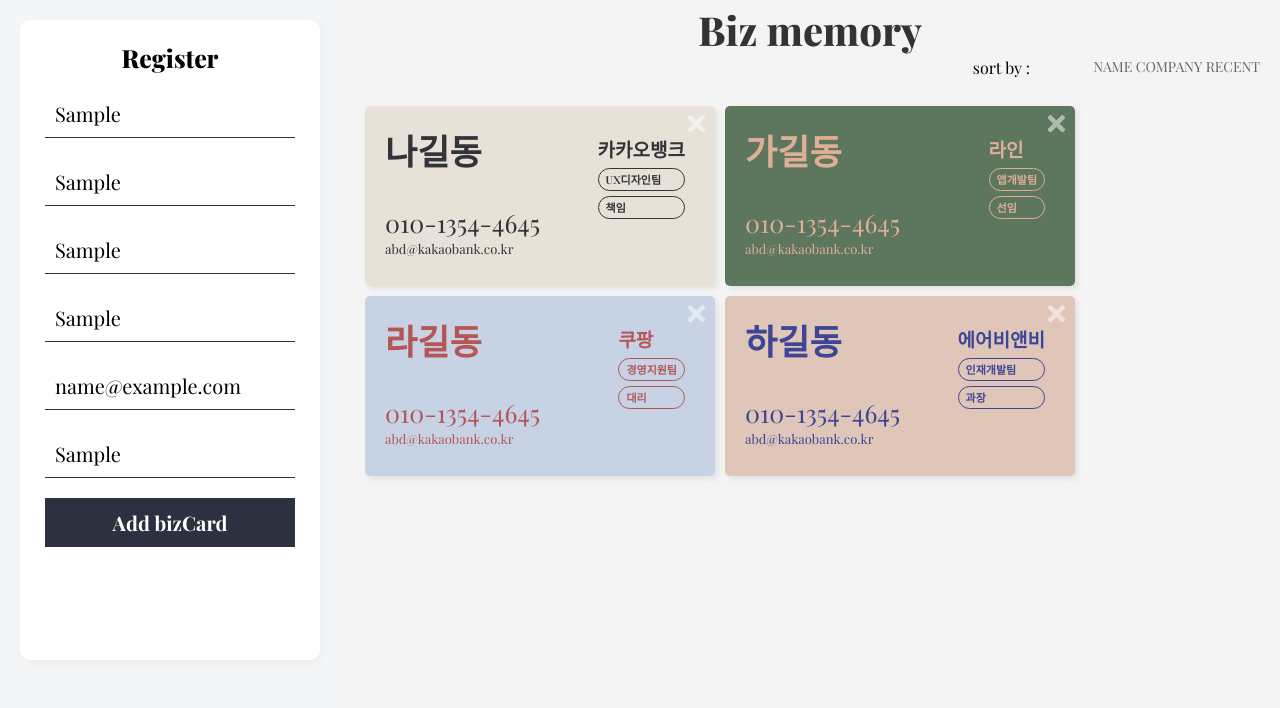
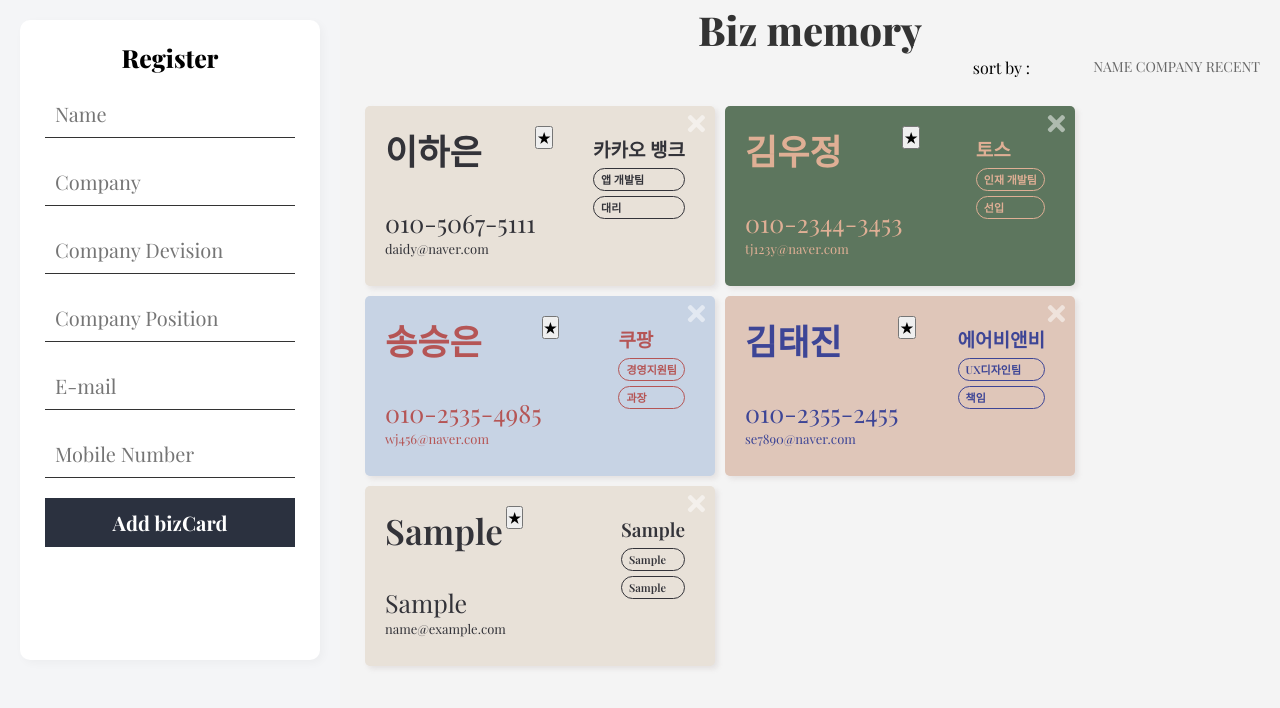
Before and after one commit to songseungeun/bizmemory, a website: page index.html in a window 1280 px wide. Both pictures are taken after typing "Sample", "Sample", "Sample", "Sample", "name@example.com", "Sample" into the empty fields and a click on the button "Add bizCard". Drawn offline with nearby package versions, Linux system fonts and the light colour scheme; a web font is replaced by a local one.

```diff
--- a/index.html
+++ b/index.html
@@ -5,9 +5,8 @@
   <meta name="viewport" content="width=device-width, initial-scale=1.0">
   <title>BIZMEMORY</title>
   <link rel="stylesheet" href="./css/reset.css">
-  <link rel="stylesheet" href="./css/main.css
-">
-  <script src="./main.js" defer></script>
+  <link rel="stylesheet" href="./css/main.css">
+  <script src="./js/main.js" defer></script>
 </head>
 <body>
 
--- a/js/main.js
+++ b/js/main.js
@@ -0,0 +1,166 @@
+let cardList = [{
+    id: 1,
+    name: '이하은',
+    company: '카카오 뱅크',
+    division: '앱 개발팀',
+    position: '대리',
+    email: 'daidy@naver.com',
+    mobile: '010-5067-5111',
+    favorite: true,
+    color: 1
+  },
+  {
+    id: 2,
+    name: '김우정',
+    company: '토스',
+    division: '인재 개발팀',
+    position: '선입',
+    email: 'tj123y@naver.com',
+    mobile: '010-2344-3453',
+    favorite: false,
+    color: 2
+  },
+  {
+    id: 3,
+    name: '송승은',
+    company: '쿠팡',
+    division: '경영지원팀',
+    position: '과장',
+    email: 'wj456@naver.com',
+    mobile: '010-2535-4985',
+    favorite: false,
+    color: 3
+  },
+  {
+    id: 4,
+    name: '김태진',
+    company: '에어비앤비',
+    division: 'UX디자인팀',
+    position: '책임',
+    email: 'se7890@naver.com',
+    mobile: '010-2355-2455',
+    favorite: true,
+    color: 4
+  },
+];
+
+const $newInfo = document.querySelector('.newInfo');
+const $cardList = document.querySelector('.cardList');
+const $submitBtn = document.querySelector('.submitBtn');
+const $sortName = document.querySelector('.sortName');
+const $sortCompany = document.querySelector('.sortCompany');
+const $sortRecent = document.querySelector('.sortRecent');
+const $favorite = document.querySelector('.favorite');
+
+const render = key => {
+  let html = '';
+  const sortBy = key => {
+    const sortById = cardList.sort((card1, card2) => card1[key] < card2[key] ? 1 : (card1[key] > card2[key] ? -1 : 0))
+    const sortByElse = cardList.sort((card1, card2) => card1[key] > card2[key] ? 1 : (card1[key] < card2[key] ? -1 : 0))
+    key === 'id' ? sortById : sortByElse;
+  };
+
+  sortBy(key);
+
+  cardList.forEach(card => {
+    html += `<li id="${card.id}" class="namecard color${card.color}">
+          <div class="namecardInfo">
+            <span class="cardName">${card.name}</span>
+            <span class="cardMobile">${card.mobile}</span>
+            <span class="cardEmail">${card.email}</span>
+          </div>
+          <div class="namecardCompany">
+            <span class="cardCompany">${card.company}</span>
+            <span class="cardDivision">${card.division}</span>
+            <span class="cardPosition">${card.position}</span>
+          </div>
+          <i class="deleteBtn fas fa-times"></i>
+          <button class="favorite">★</button>
+        </li>`;
+  });
+
+  $cardList.innerHTML = html;
+};
+
+const generateId = () => {
+  return cardList.length ? Math.max(...cardList.map(card => card.id)) + 1 : 1;
+};
+
+const generateColor = () => {
+  let colorNumber = generateId();
+  return colorNumber % 4;
+};
+
+const favoriteList = target => {
+if(!target.matches('.cardList > li > button.favorite')) return;
+
+  let id = target.parentNode.id;
+
+  cardList = cardList.map(card => card.id === +id ? {
+    ...card,
+    favorite: !card.favorite
+  } : card);
+
+  render('id');
+  console.log(cardList);
+};
+
+window.onload = () => render('id');
+
+$submitBtn.onclick = e => {
+  let inputs = [...$newInfo.children].filter(child => child.nodeName === 'INPUT');
+  let newValues = inputs.map(input => input.value.trim());
+  const checkEmail = /^[0-9a-zA-Z]([-_\.]?[0-9a-zA-Z])*@[0-9a-zA-Z]([-_\.]?[0-9a-zA-Z])*\.[a-zA-Z]{2,3}$/;
+  const checkMobile = /^\d{3}-\d{4}-\d{4}/;
+  const checkName = /../;
+
+  if (newValues.filter(value => value.length === 0).length !== 0) {
+    alert('빈칸을 채워주세요!');
+    return;
+  };
+
+  // if (!checkName.test(newValues[0])) {
+  //   alert('이름 형식을 지켜주세요!')
+  //   return;
+  // } else if (!checkEmail.test(newValues[4])) {
+  //   alert('이메일 형식을 지켜주세요!')
+  //   return;
+  // } else if (!checkMobile.test(newValues[5])) {
+  //   alert('번호 형식을 지켜주세요!')
+  //   return;
+  // };
+
+  let [name, company, division, position, email, mobile] = newValues;
+
+  cardList = [...cardList, {
+    id: generateId(),
+    name,
+    company,
+    division,
+    position,
+    email,
+    mobile,
+    favorite: false,
+    color: generateColor()
+  }];
+
+  render('id');
+
+  inputs.forEach(input => input.value = '');
+};
+
+$cardList.onclick = e => {
+  let id = e.target.parentNode.id;
+
+  if (!e.target.matches('.cardList > li > i.deleteBtn')) return;
+
+  cardList = cardList.filter(card => card.id !== +id);
+
+  render('id');
+};
+
+$sortCompany.addEventListener('click', () => render('company'));
+$sortName.addEventListener('click', () => render('name'));
+$sortRecent.addEventListener('click', () => render('id'));
+
+// $cardList.addEventListener('click', ({target}) => favoriteList(target));
```
